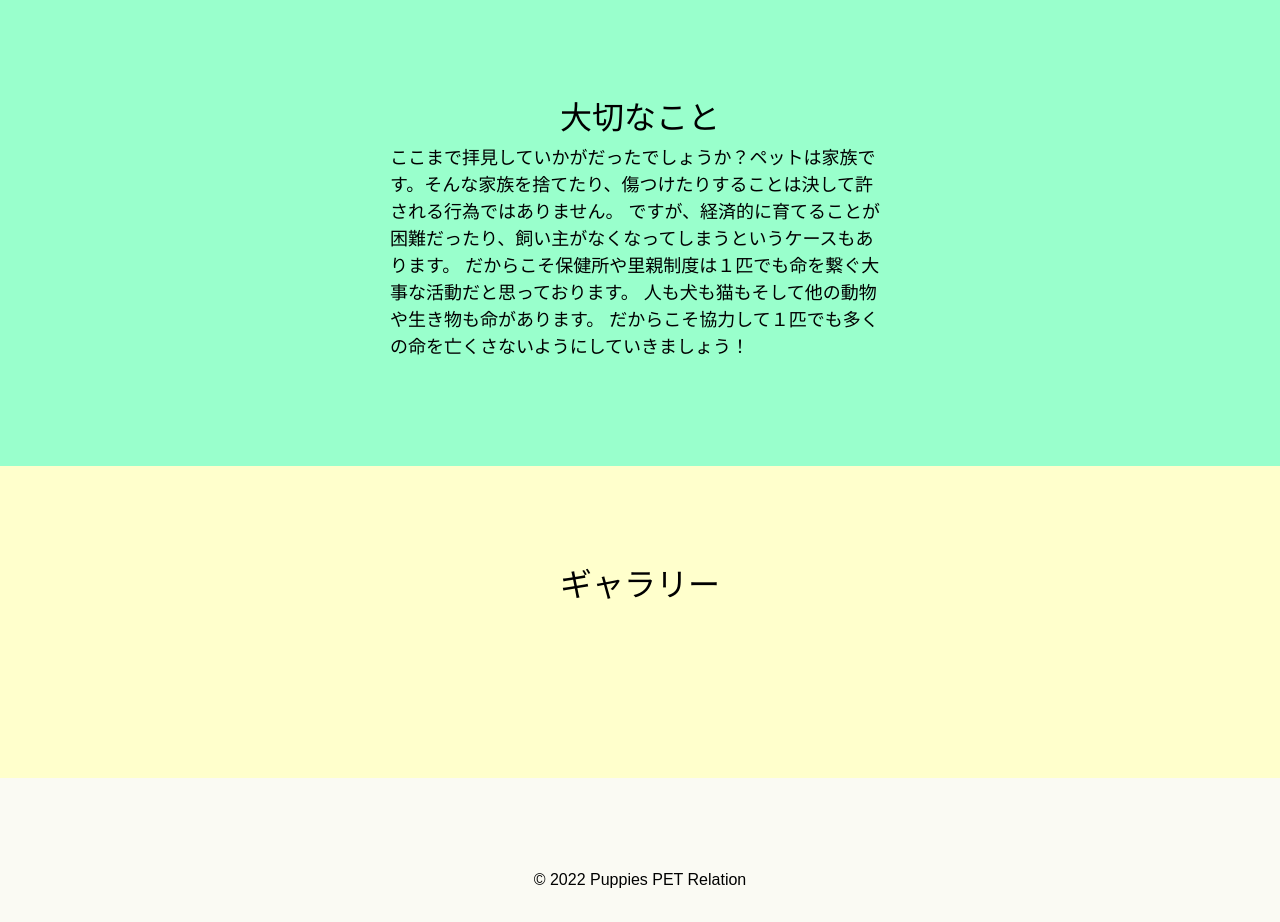
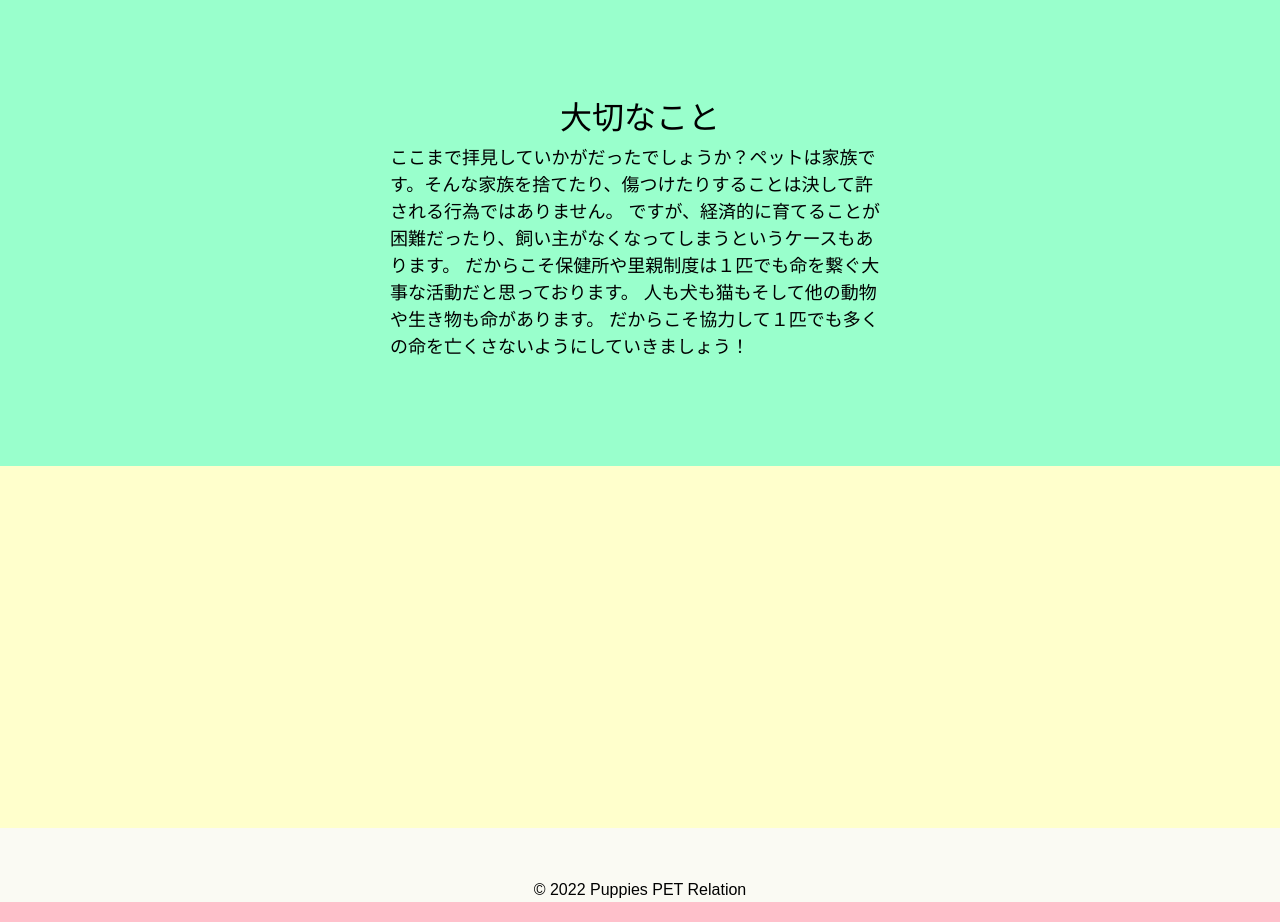
Before and after one commit to 2J445/homepage, a PHP site: page / in a window 1280 px wide. Shown: the part 1805-2727 px from the top of the page. Run offline with PHP 8.4, Linux system fonts and the light colour scheme; some libraries are stand-ins or nearby versions; some web fonts are replaced.

Commit message:
homepage

```diff
--- a/css/main.css
+++ b/css/main.css
@@ -137,9 +137,14 @@
 }
 
 footer {
-  padding: 30px 0;
+  width: 100%;
+  padding: 50px;
+  margin-bottom: 0;
+  margin-top: auto;
   background-color: #fafaf3;
   text-align: center;
+  position: relative;
+  top: 50px
 }
 
 /*スライドショー*/
--- a/index.html
+++ b/index.html
@@ -188,9 +188,6 @@
     <!--/.image-gallery -->
   </section>
 
-  <footer>
-
-  </footer>
   <!-- jQuery -->
   <script src="https://code.jquery.com/jquery-3.4.1.min.js"></script>
 
```
